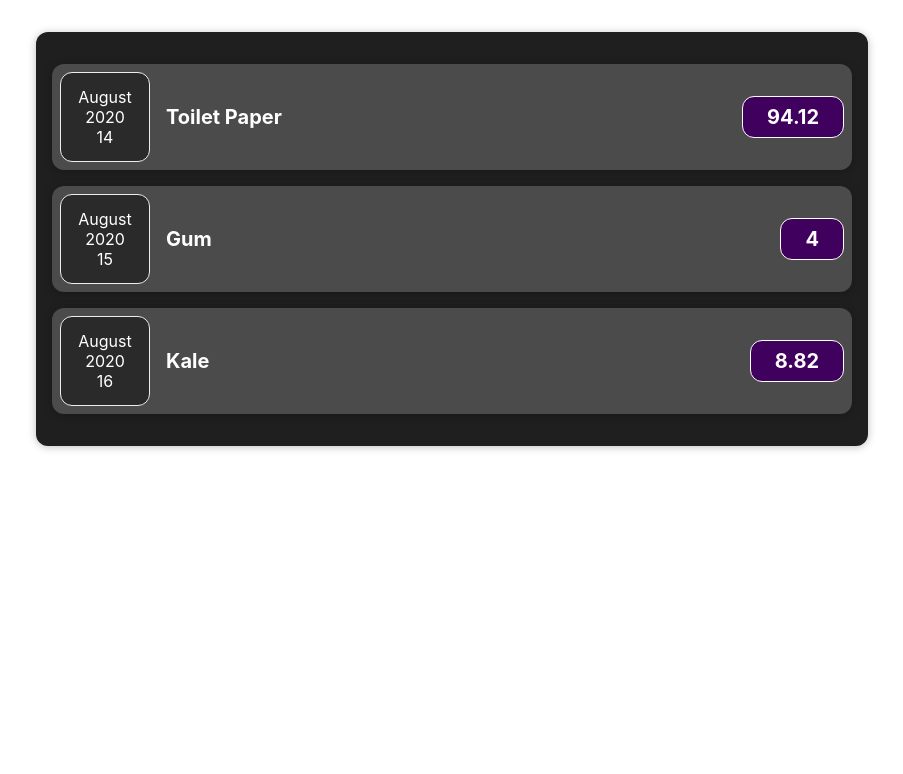
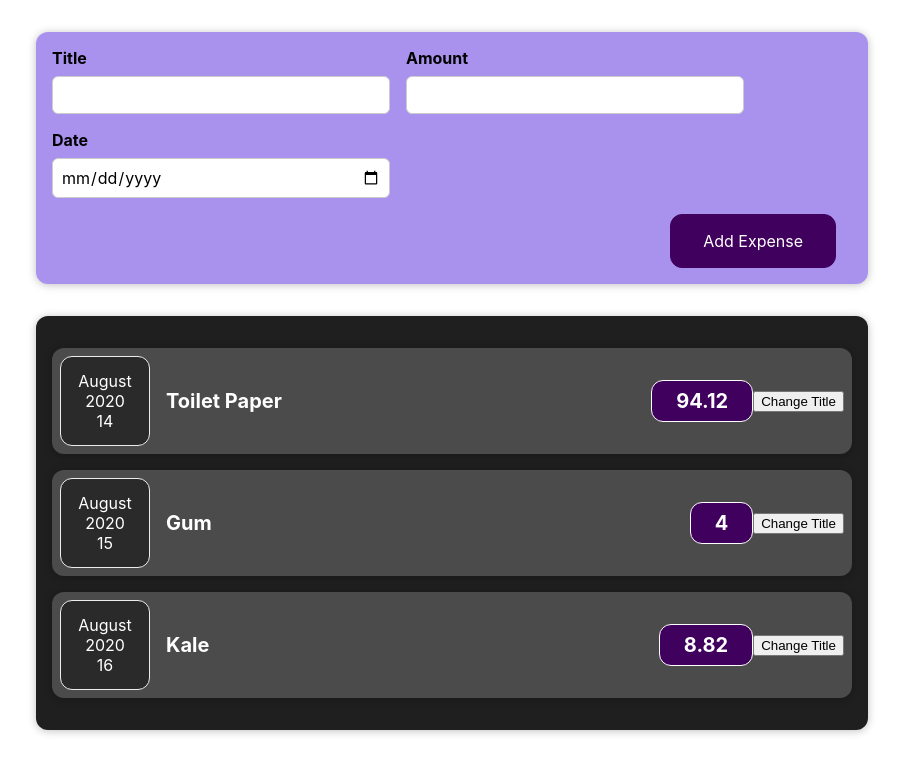
Before and after one commit to mndowne/budgeting-app, a React (Create React App) app: page / in a window 1280 px wide. Shown: the top 774 px of the page, without its empty margins (188-1091 px from the left). Built offline with nearby package versions, Linux system fonts and the light colour scheme.

Commit message:
Added the state objects to handle form data for new expense items.

```diff
--- a/src/App.js
+++ b/src/App.js
@@ -1,5 +1,5 @@
-import Expenses from './components/Expenses/Expenses';
-
+import Expenses from './components/Expenses/Expenses.js';
+import NewExpense from './components/NewExpense/NewExpense.js';
 
 function App() {
 
@@ -24,10 +24,10 @@
     }
 ];
 
-        console.log(expenses[1]);
 
   return (
     <div className="App">
+        <NewExpense />
         <Expenses expenses={ expenses } />
     </div>
   );
--- a/src/components/Expenses/ExpenseItem.js
+++ b/src/components/Expenses/ExpenseItem.js
@@ -1,18 +1,25 @@
+import React, {useState} from 'react';
 import './ExpenseItem.css';
-import ExpenseDate from './ExpenseDate';
-import Card from '../UI/Card';
+import ExpenseDate from './ExpenseDate.js';
+import Card from '../UI/Card.js';
 
 const ExpenseItem = ({expenses}) => {
 
-    console.log(expenses.title);
+    const [title, setTitle] = useState(expenses.title);
+
+    const clickHandler = () => {
+        setTitle('updated');
+    };
+
 
     return (
     <Card className='expense-item'>
         <ExpenseDate date={expenses.date}/>
         <div className='expense-item__description'>
-            <h2>{expenses.title}</h2>
+            <h2>{title}</h2>
             <div className='expense-item__price'>{expenses.amount}</div>
         </div>
+        <button onClick={clickHandler}>Change Title</button>
     </Card>
     );
 }
--- a/src/components/Expenses/Expenses.js
+++ b/src/components/Expenses/Expenses.js
@@ -1,5 +1,5 @@
-import ExpenseItem from './ExpenseItem';
-import Card from '../UI/Card';
+import ExpenseItem from './ExpenseItem.js';
+import Card from '../UI/Card.js';
 import './Expenses.css';
 
 
--- /dev/null
+++ b/src/components/NewExpense/ExpenseForm.css
@@ -0,0 +1,26 @@
+.new-expense__controls {
+    display: flex;
+    flex-wrap: wrap;
+    gap: 1rem;
+    margin-bottom: 1rem;
+    text-align: left;
+}
+
+.new-expense__control label {
+    font-weight: bold;
+    margin-bottom: 0.5rem;
+    display: block;
+}
+
+.new-expense__control input {
+    font: inherit;
+    padding: 0.5rem;
+    border-radius: 6px;
+    border: 1px solid #ccc;
+    width: 20rem;
+    max-width: 100%;
+}
+
+.new-expense__actions {
+    text-align: right;
+}
--- /dev/null
+++ b/src/components/NewExpense/ExpenseForm.js
@@ -0,0 +1,58 @@
+import React , {useState} from 'react';
+import './ExpenseForm.css';
+
+
+const ExpenseForm = () => {
+
+    const [enteredTitle, setEnteredTitle ] = useState('');
+    const [enteredAmount, setEnteredAmount ] = useState('');
+    const [enteredDate, setEnteredDate ] = useState('');
+
+    const titleChangeHandler = (e) => {
+        setEnteredTitle(e.target.value);
+    };
+
+    const amountChangeHandler = (e) => {
+        setEnteredAmount(e.target.value);
+    };
+
+    const dateChangeHandler = (e) => {
+        setEnteredDate(e.target.value);
+    };
+
+    const submitHandler = (e) => {
+        e.preventDefault();
+
+        const expenseData = {
+            title: enteredTitle,
+            amount: enteredAmount,
+            date: new Date( enteredDate )
+        };
+        console.log(expenseData);
+    };
+
+
+    return (
+        <form onSubmit={submitHandler}>
+            <div className="new-expense__controls">
+                <div className="new-expense__control">
+                    <label>Title</label>
+                    <input type='text' onChange={titleChangeHandler}/>
+                </div>
+                <div className="new-expense__control">
+                    <label>Amount</label>
+                    <input type='number' min=".01" step="0.01" onChange={amountChangeHandler}/>
+                </div>
+                <div className="new-expense__control">
+                    <label>Date</label>
+                    <input type='date' min="2019-01-01" step="2022-12-31" onChange={dateChangeHandler} />
+                </div>
+            </div>
+            <div className="new-expense__actions">
+                <button type='submit'>Add Expense</button>
+            </div>
+        </form>
+    );
+}
+
+export default ExpenseForm;
--- /dev/null
+++ b/src/components/NewExpense/NewExpense.css
@@ -0,0 +1,38 @@
+.new-expense {
+    background-color: #a892ee;
+    padding: 1rem;
+    margin: 2rem auto;
+    width: 50rem;
+    max-width: 95%;
+    border-radius: 12px;
+    text-align: center;
+    box-shadow: 0 1px 8px rgba(0, 0, 0, 0.25);
+}
+
+.new-expense button {
+    font: inherit;
+    cursor: pointer;
+    padding: 1rem 2rem;
+    border: 1px solid #40005d;
+    background-color: #40005d;
+    color: white;
+    border-radius: 12px;
+    margin-right: 1rem;
+}
+
+.new-expense button:hover,
+.new-expense button:active {
+    background-color: #510674;
+    border-color: #510674;
+}
+
+.new-expense button.alternative {
+    color: #220131;
+    border-color: transparent;
+    background-color: transparent;
+}
+
+.new-expense button.alternative:hover,
+.new-expense button.alternative:active {
+    background-color: #ddb3f8;
+}
--- /dev/null
+++ b/src/components/NewExpense/NewExpense.js
@@ -0,0 +1,13 @@
+import React from 'react';
+import './NewExpense.css';
+import ExpenseForm from './ExpenseForm.js'
+
+const NewExpense = () => {
+    return (
+        <div className="new-expense">
+            <ExpenseForm />
+        </div>
+    );
+}
+
+export default NewExpense;
```
